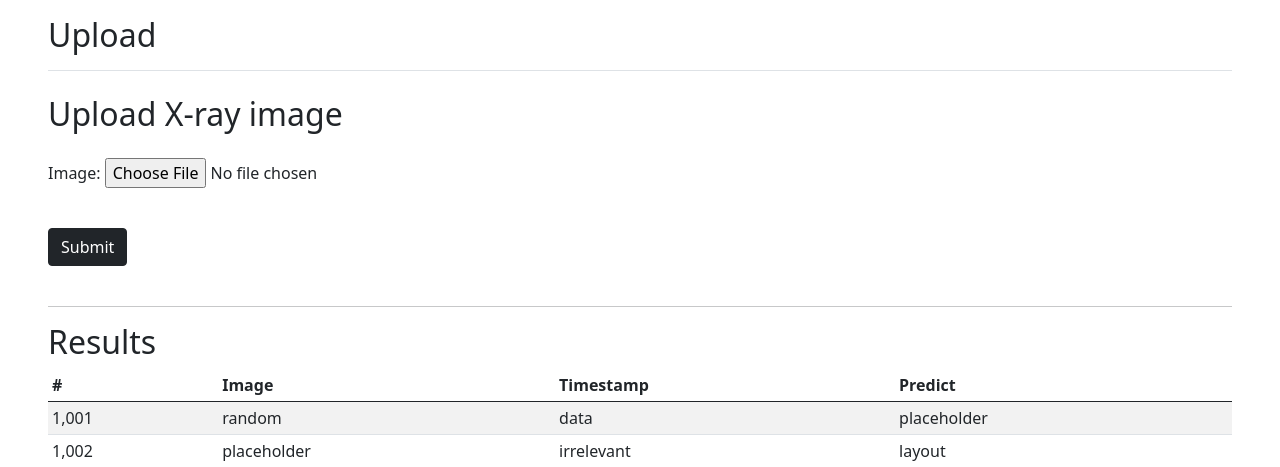
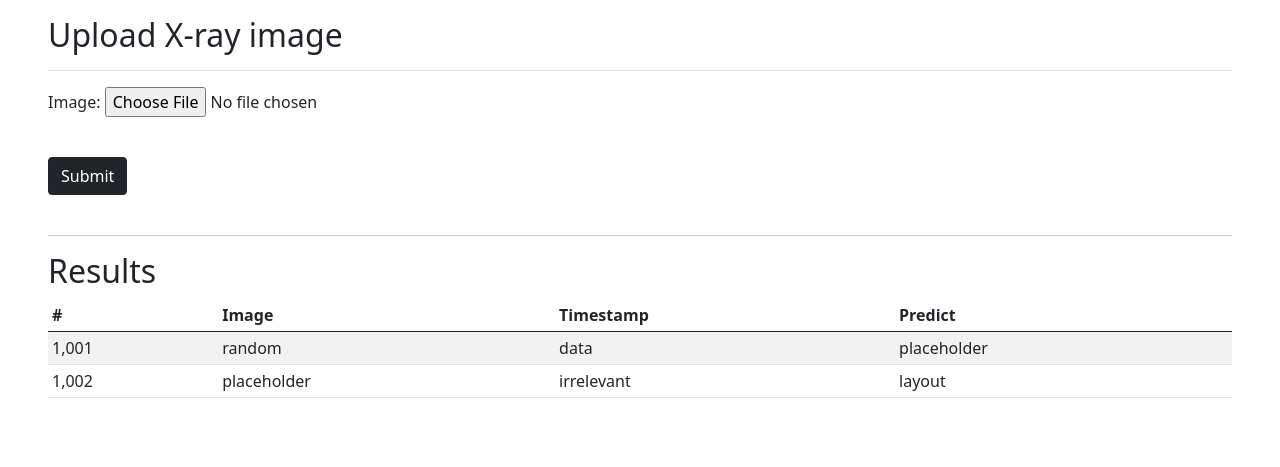
Before and after one commit to KeThien/pneumonia-ML, a Django app: page / in a window 1280 px wide. Shown: the part 56-523 px from the top of the page. Run offline with Django 3.2, Linux system fonts and the light colour scheme.

```diff
--- a/pneumonia/templates/predict.html
+++ b/pneumonia/templates/predict.html
@@ -12,25 +12,26 @@
       border-bottom
     "
   >
-    <h1 class="h2">Upload</h1>
+    <h1 class="h2">Upload X-ray image</h1>
     <div class="btn-toolbar mb-2 mb-md-0">
       <div class="btn-group me-2"></div>
     </div>
   </div>
-  <h2 class="my-4">Upload X-ray image</h2>
   <form method="post" enctype="multipart/form-data">
     {% csrf_token %} {{form.as_p}}
-    <button class="btn btn-dark my-4" type="submit" id="ajax-call">Submit</button>
+    <button class="btn btn-dark my-4" type="submit" id="ajax-call">
+      Submit
+    </button>
   </form>
 
   {% if img_obj %}
-    <h3>Succesfully uploaded : {{img_obj.title}}</h3>
-    <img src="{{ img_obj.image.url}}" alt="connect" style="max-height:100px">
+  <h3>Succesfully uploaded : {{img_obj.title}}</h3>
+  <img src="{{ img_obj.image.url}}" alt="connect" style="max-height: 100px" />
   {% endif %}
   <hr />
   <h2>Results</h2>
   {% if result %}
-    <p> {{result}} </p>
+  <p>{{result}}</p>
   {% endif %}
   <div class="table-responsive">
     <table class="table table-striped table-sm" id="table-results">
```
Also changed, not shown: 3 other files.
